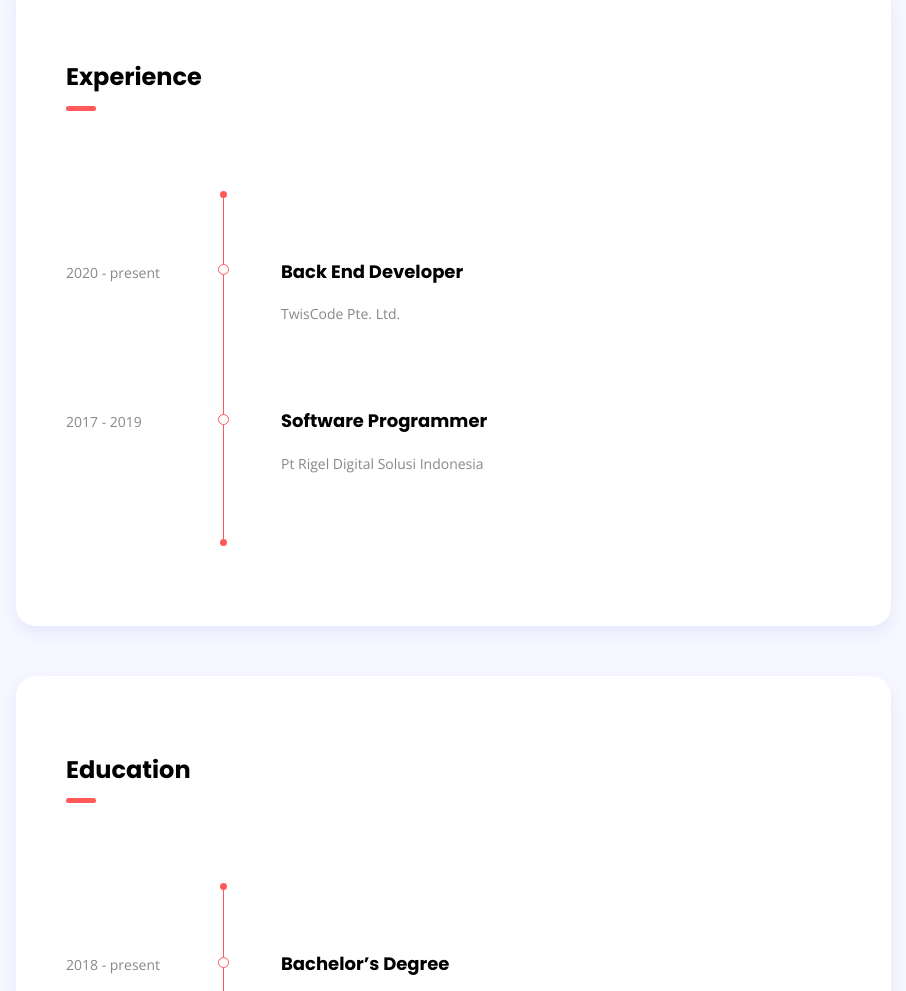
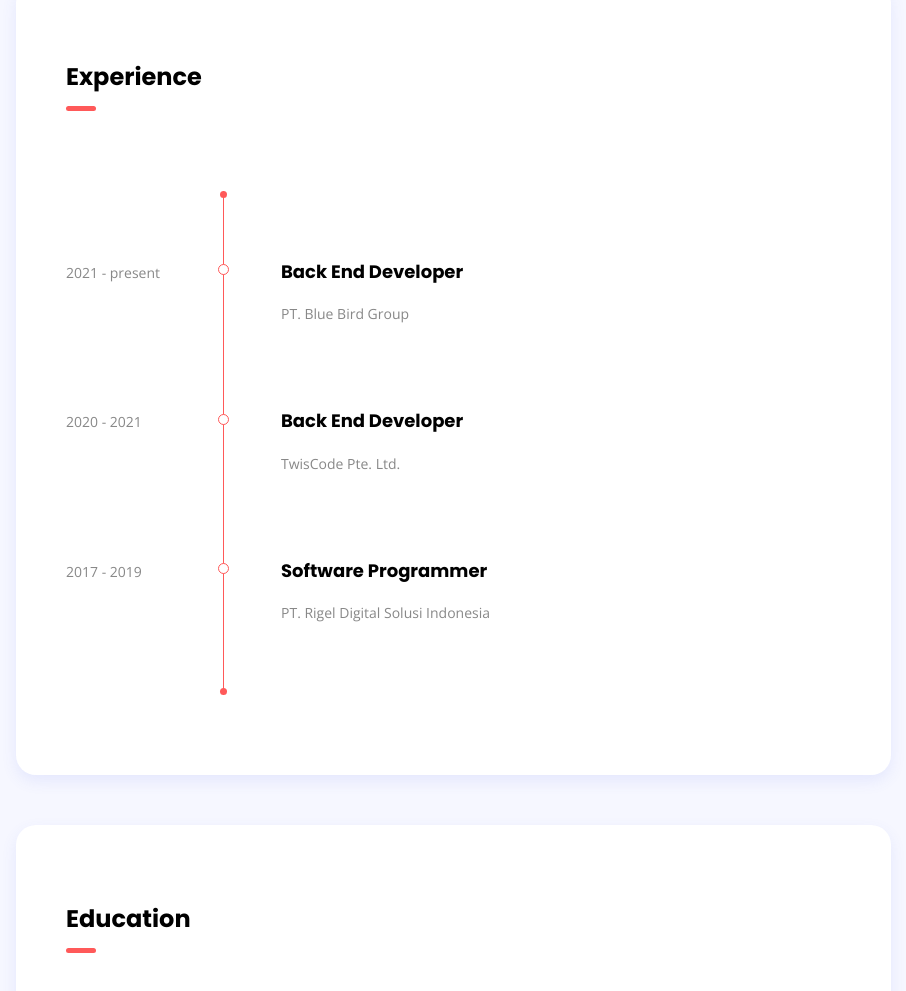
Before and after one commit to asuroh/asuroh.github.io, a plain HTML site: page index.html in a window 1280 px wide. Shown: the part 2167-3158 px from the top of the page, without its empty margins (334-1240 px from the left). Drawn offline with nearby package versions, Linux system fonts and the light colour scheme.

Commit message:
add experience

```diff
--- a/index.html
+++ b/index.html
@@ -451,7 +451,16 @@
           <div class="timeline">
             <div class="entry">
               <div class="title">
-                <span>2020 - present</span>
+                <span>2021 - present</span>
+              </div>
+              <div class="body">
+                <h4 class="mt-0">Back End Developer</h4>
+                <p>PT. Blue Bird Group</p>
+              </div>
+            </div>
+            <div class="entry">
+              <div class="title">
+                <span>2020 - 2021</span>
               </div>
               <div class="body">
                 <h4 class="mt-0">Back End Developer</h4>
@@ -464,7 +473,7 @@
               </div>
               <div class="body">
                 <h4 class="mt-0">Software Programmer</h4>
-                <p>Pt Rigel Digital Solusi Indonesia</p>
+                <p>PT. Rigel Digital Solusi Indonesia</p>
               </div>
             </div>
             <span class="timeline-line"></span>
```
